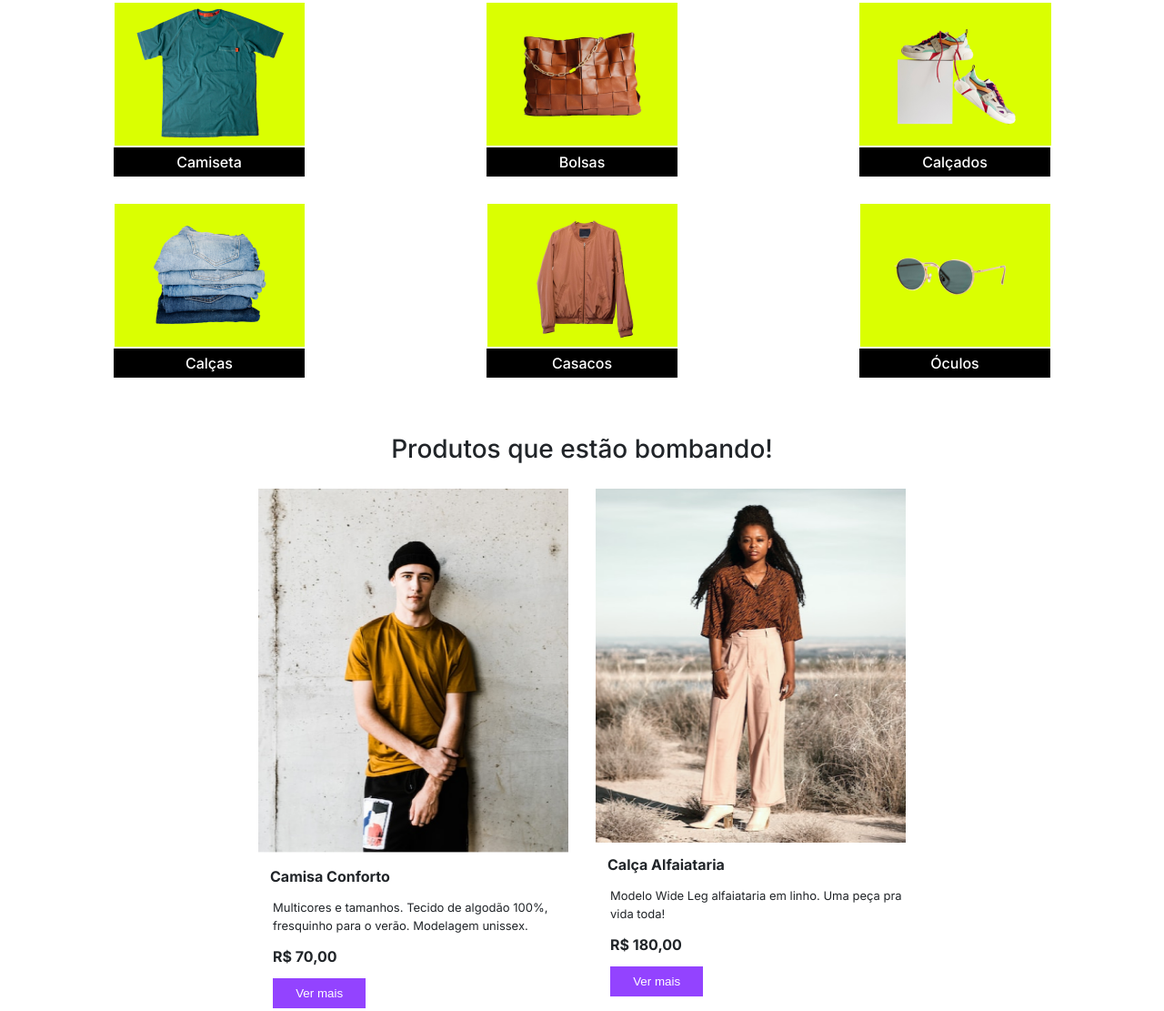
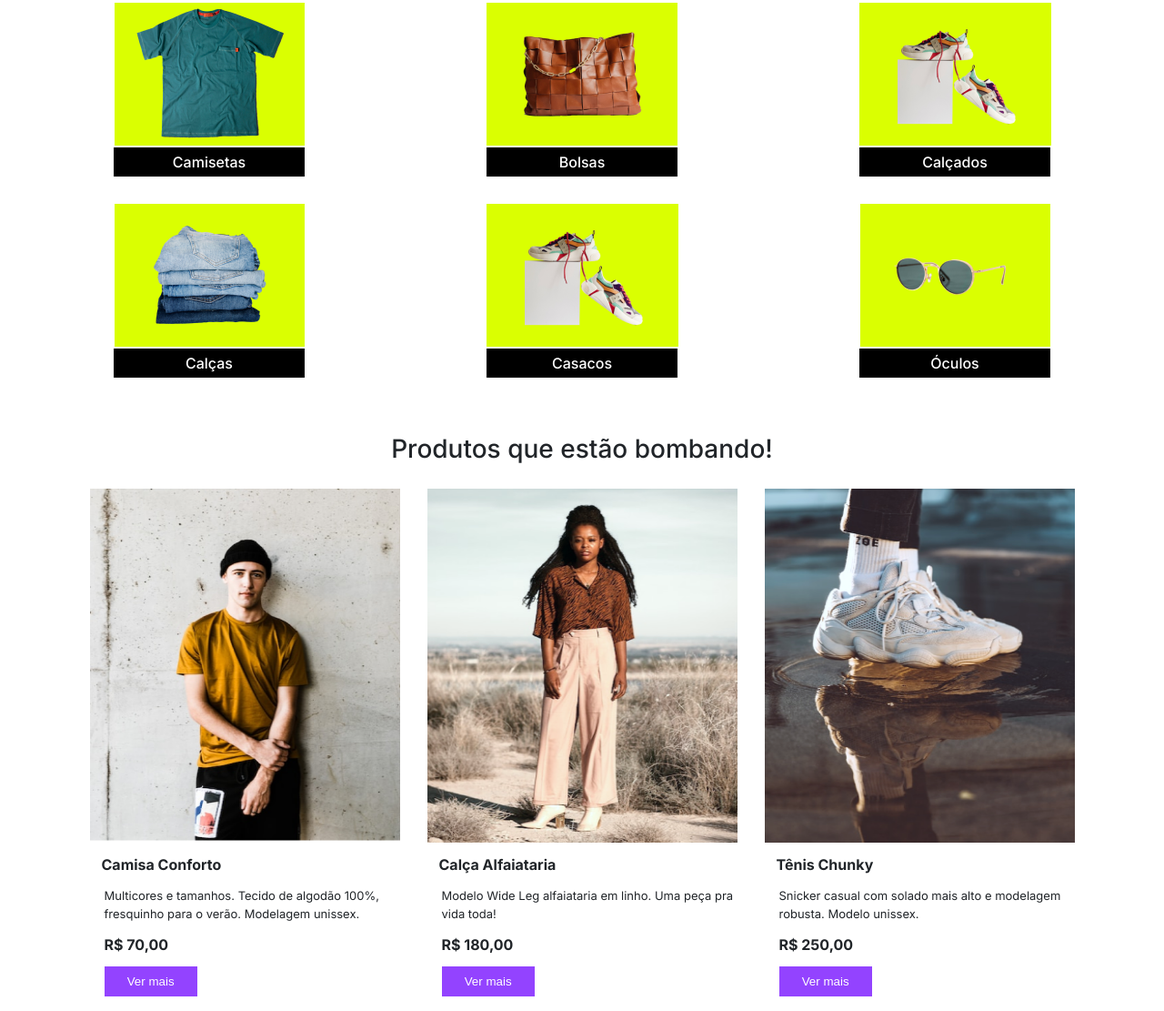
Before and after one commit to viniciuspmacedo/7-challenge-frontend-alura, a website with bundled scripts: page index.html in a window 1280 px wide. Shown: the part 856-1967 px from the top of the page at 91% size. Built offline with nearby package versions, Linux system fonts and the light colour scheme; data requests are answered from the project's data file.

Commit message:
busca por categoria, buscar pelo botão

```diff
--- a/db.json
+++ b/db.json
@@ -2,142 +2,249 @@
     "products": [
         {
             "id": 1,
-            "category":"camisetas",
+            "category": "camisetas",
             "name": "Camisa Conforto",
-            "image":[
+            "image": [
                 "./assets/mobile/imagens-cards/card-camiseta.png",
                 "./assets/tablet/imagens-cards/card-camiseta.png",
                 "./assets/desktop/imagens-cards/card-camiseta.png"
-
             ],
             "description": "Multicores e tamanhos. Tecido de algodão 100%, fresquinho para o verão. Modelagem unissex.",
             "price": 70.00,
             "colors": [
-                {"name": "Azul Claro",
-                "color": "#75D7F0"},
-                {"name": "OffWhite",
-                "color": "#F3F6F7"},
-                {"name": "Preto",
-                "color": "#000000"}
+                {
+                    "name": "Azul Claro",
+                    "color": "#75D7F0"
+                },
+                {
+                    "name": "OffWhite",
+                    "color": "#F3F6F7"
+                },
+                {
+                    "name": "Preto",
+                    "color": "#000000"
+                }
             ],
-            "sizes": ["PP", "P", "M", "G", "GG" ],
-            "seller":"Renner"
+            "sizes": [
+                "PP",
+                "P",
+                "M",
+                "G",
+                "GG"
+            ],
+            "seller": "Renner"
         },
         {
             "id": 2,
-            "category":"calças",
+            "category": "calças",
             "name": "Calça Alfaiataria",
-            "image":[
+            "image": [
                 "./assets/mobile/imagens-cards/card-calca.png",
                 "./assets/tablet/imagens-cards/card-calca.png",
                 "./assets/desktop/imagens-cards/card-calca.png"
-
             ],
             "description": "Modelo Wide Leg alfaiataria em linho. Uma peça pra vida toda!",
             "price": 180.00,
             "colors": [
-                {"name": "Azul Claro",
-                "color": "#75D7F0"},
-                {"name": "OffWhite",
-                "color": "#F3F6F7"},
-                {"name": "Preto",
-                "color": "#000000"}
+                {
+                    "name": "Azul Claro",
+                    "color": "#75D7F0"
+                },
+                {
+                    "name": "OffWhite",
+                    "color": "#F3F6F7"
+                },
+                {
+                    "name": "Preto",
+                    "color": "#000000"
+                }
             ],
-            "sizes": ["PP", "P", "M", "G", "GG" ],
-            "seller":"Renner"
+            "sizes": [
+                "PP",
+                "P",
+                "M",
+                "G",
+                "GG"
+            ],
+            "seller": "Renner"
         },
         {
             "id": 3,
-            "category":"calçados",
+            "category": "calçados",
             "name": "Tênis Chunky",
-            "image":[
+            "image": [
                 "./assets/mobile/imagens-cards/card-tenis.png",
                 "./assets/tablet/imagens-cards/card-tenis.png",
                 "./assets/desktop/imagens-cards/card-tenis.png"
-
             ],
             "description": "Snicker casual com solado mais alto e modelagem robusta. Modelo unissex.",
             "price": 250.00,
             "colors": [
-                {"name": "Azul Claro",
-                "color": "#75D7F0"},
-                {"name": "OffWhite",
-                "color": "#F3F6F7"},
-                {"name": "Preto",
-                "color": "#000000"}
+                {
+                    "name": "Azul Claro",
+                    "color": "#75D7F0"
+                },
+                {
+                    "name": "OffWhite",
+                    "color": "#F3F6F7"
+                },
+                {
+                    "name": "Preto",
+                    "color": "#000000"
+                }
             ],
-            "sizes": ["PP", "P", "M", "G", "GG" ],
-            "seller":"Renner"
+            "sizes": [
+                "PP",
+                "P",
+                "M",
+                "G",
+                "GG"
+            ],
+            "seller": "Renner"
         },
         {
             "id": 4,
-            "category":"casacos",
+            "category": "casacos",
             "name": "Jaqueta Jeans",
-            "image":[
+            "image": [
                 "./assets/mobile/imagens-cards/card-jaqueta.png",
                 "./assets/tablet/imagens-cards/card-jaqueta.png",
                 "./assets/desktop/imagens-cards/card-jaqueta.png"
-
             ],
             "description": "Modelo unissex oversized com gola de camurça. Atemporal e autêntica!",
             "price": 70.00,
             "colors": [
-                {"name": "Azul Claro",
-                "color": "#75D7F0"},
-                {"name": "OffWhite",
-                "color": "#F3F6F7"},
-                {"name": "Preto",
-                "color": "#000000"}
+                {
+                    "name": "Azul Claro",
+                    "color": "#75D7F0"
+                },
+                {
+                    "name": "OffWhite",
+                    "color": "#F3F6F7"
+                },
+                {
+                    "name": "Preto",
+                    "color": "#000000"
+                }
             ],
-            "sizes": ["PP", "P", "M", "G", "GG" ],
-            "seller":"Renner"
+            "sizes": [
+                "PP",
+                "P",
+                "M",
+                "G",
+                "GG"
+            ],
+            "seller": "Renner"
         },
         {
             "id": 5,
-            "category":"óculos",
+            "category": "óculos",
             "name": "Óculos Redondo",
-            "image":[
+            "image": [
                 "./assets/mobile/imagens-cards/card-oculos.png",
                 "./assets/tablet/imagens-cards/card-oculos.png",
                 "./assets/desktop/imagens-cards/card-oculos.png"
-
             ],
             "description": "Armação metálica em grafite com lentes arredondadas. Sem erro!",
             "price": 120.00,
             "colors": [
-                {"name": "Azul Claro",
-                "color": "#75D7F0"},
-                {"name": "OffWhite",
-                "color": "#F3F6F7"},
-                {"name": "Preto",
-                "color": "#000000"}
+                {
+                    "name": "Azul Claro",
+                    "color": "#75D7F0"
+                },
+                {
+                    "name": "OffWhite",
+                    "color": "#F3F6F7"
+                },
+                {
+                    "name": "Preto",
+                    "color": "#000000"
+                }
             ],
-            "sizes": ["Tamanho único"],
-            "seller":"Renner"
-        }
-    ,
+            "sizes": [
+                "Tamanho único"
+            ],
+            "seller": "Renner"
+        },
         {
             "id": 6,
-        "category":"bolsas",
+            "category": "bolsas",
             "name": "Bolsa coringa",
-        "image":[
+            "image": [
                 "./assets/mobile/imagens-cards/card-bolsa.png",
                 "./assets/tablet/imagens-cards/card-bolsa.png",
                 "./assets/desktop/imagens-cards/card-bolsa.png"
-
             ],
             "description": "Bolsa camel em couro sintético de alta duração. Ideal para acompanhar você por uma vida!",
             "price": 120.00,
             "colors": [
-            {"name": "Azul Claro",
-            "color": "#75D7F0"},
-            {"name": "OffWhite",
-            "color": "#F3F6F7"},
-            {"name": "Preto",
-            "color": "#000000"}
+                {
+                    "name": "Azul Claro",
+                    "color": "#75D7F0"
+                },
+                {
+                    "name": "OffWhite",
+                    "color": "#F3F6F7"
+                },
+                {
+                    "name": "Preto",
+                    "color": "#000000"
+                }
             ],
-        "sizes": ["Tamanho único"],
-        "seller":"Renner"
+            "sizes": [
+                "Tamanho único"
+            ],
+            "seller": "Renner"
+        }
+    ],
+    "categories": [
+        {
+            "name": "camisetas",
+            "image": [
+                "./assets/desktop/Categorias/categoria-camiseta.png",
+                "./assets/tablet/Categorias/categoria-camiseta.png",
+                "./assets/mobile/Categorias/categoria-camiseta.png"
+            ]
+        },
+        {
+            "name": "bolsas",
+            "image": [
+                "./assets/desktop/Categorias/categoria-bolsas.png",
+                "./assets/tablet/Categorias/categoria-bolsas.png",
+                "./assets/mobile/Categorias/categoria-bolsas.png"
+            ]
+        },
+        {
+            "name": "calçados",
+            "image": [
+                "./assets/desktop/Categorias/categoria-calcados.png",
+                "./assets/tablet/Categorias/categoria-calcados.png",
+                "./assets/mobile/Categorias/categoria-calcados.png"
+            ]
+        },
+        {
+            "name": "calças",
+            "image": [
+                "./assets/desktop/Categorias/categoria-calcas.png",
+                "./assets/tablet/Categorias/categoria-calcas.png",
+                "./assets/mobile/Categorias/categoria-calcas.png"
+            ]
+        },
+        {
+            "name": "casacos",
+            "image": [
+                "./assets/desktop/Categorias/categoria-calcados.png",
+                "./assets/tablet/Categorias/categoria-calcados.png",
+                "./assets/mobile/Categorias/categoria-calcados.png"
+            ]
+        },
+        {
+            "name": "óculos",
+            "image": [
+                "./assets/desktop/Categorias/categoria-oculos.png",
+                "./assets/tablet/Categorias/categoria-oculos.png",
+                "./assets/mobile/Categorias/categoria-oculos.png"
+            ]
         }
     ]
 }
--- a/index.html
+++ b/index.html
@@ -32,8 +32,8 @@
         </div>
         <div class="form-container">
             <form action="">
-                <input type="text" placeholder="Digite o produto">
-                <button>Buscar</button>
+                <input type="text" placeholder="Digite o produto" data-search-text>
+                <button data-button-search>Buscar</button>
             </form>
         </div>
     </header>
@@ -62,36 +62,39 @@
     <section class="categories">
         <h2>Busque por categoria:</h2>
         <div class="categories-container">
-            <div class="categorie-card">
+            <!-- <div class="category-card">
                 <img class="img-camisetas" src="./assets/mobile/Categorias/categoria-camiseta.png" alt="camiseta">
-                <p>Camiseta</p>
+                <p>Camisetas</p>
             </div>
-            <div class="categorie-card">
+            <div class="category-card">
                 <img class="img-bolsas" src="./assets/mobile/Categorias/categoria-bolsas.png" alt="bolsa">
                 <p>Bolsas</p>
             </div>
-            <div class="categorie-card">
+            <div class="category-card">
                 <img class="img-calcados" src="./assets/mobile/Categorias/categoria-calcados.png" alt="calçados">
                 <p>Calçados</p>
             </div>
-            <div class="categorie-card">
+            <div class="category-card">
                 <img class="img-calcas" src="./assets/mobile/Categorias/categoria-calcas.png" alt="calças">
                 <p>Calças</p>
             </div>
-            <div class="categorie-card">
+            <div class="category-card">
                 <img class="img-casacos" src="./assets/mobile/Categorias/categoria-casacos.png" alt="casacos">
                 <p>Casacos</p>
             </div>
-            <div class="categorie-card">
+            <div class="category-card">
                 <img class="img-oculos" src="./assets/mobile/Categorias/categoria-oculos.png" alt="Óculos">
                 <p>Óculos</p>
-            </div>
+            </div> -->
         </div>
     </section>
 
     <section class="products">
         <h2>Produtos que estão bombando!</h2>
         <div class="products-container">
+
+        </div>
+
         <dialog class="products__modal" data-modal-products>
             <div class="modal__top">
                 <span class="material-icons modal__icon">check_circle_outline</span>
@@ -99,6 +102,7 @@
                 <span class="material-icons modal__close">close</span>
             </div>
         </dialog>
+
     </section>
 
     <section class="facilities">
@@ -154,10 +158,11 @@
         </p>
     </footer>
 
+    <script src="./js/main.js" type="module"></script>
     <script src="./js/menu.js"></script>
     <script src="./js/banner.js"></script>
     <script src="./js/newsletter.js"></script>
-    <script src="./js/products.js" type="module"></script>
+    <script src="./js/search.js" type="module"></script>
 
 
 </body>
--- a/js/apiConection.js
+++ b/js/apiConection.js
@@ -1,9 +1,23 @@
-async function apiConection(){
+async function apiProducts() {
     const response = await fetch("http://localhost:3000/products");
     const productsList = await response.json();
     return productsList;
 }
 
+async function apiCategories(){
+    const apiResponse = await fetch("http://localhost:3000/categories");
+    const categoriesList = await apiResponse.json();
+    return categoriesList;
+}
 
+async function searchInProducts(searchedTerm) {
+    const apiResponse = await fetch(`http://localhost:3000/products/?q=${searchedTerm}`);
+    const result = await apiResponse.json();
+    return result;
+}
 
-export const api = {apiConection}
+export const api = {
+    apiProducts,
+    searchInProducts,
+    apiCategories
+}
--- /dev/null
+++ b/js/categories.js
@@ -0,0 +1,47 @@
+import { api } from "./apiConection.js";
+const categoriesContainer = document.querySelector('.categories-container');
+
+
+function showCategories(categories, showProducts, screen, modal) {
+
+    categoriesContainer.innerHTML = '';
+
+    categories.forEach(category => {
+        categoriesContainer.
+        appendChild(createCategoryCard(category, showProducts, screen, modal));
+
+    });
+
+}
+
+function createCategoryCard(category, showProducts, screen, modal) {
+
+    const name = category.name.replace(category.name[0], (category.name)[0].toUpperCase())
+    const image = screen < 768 ? category.image[2] :
+        screen < 1440 ? category.image[1] : category.image[0]
+
+    const categoryCard = document.createElement('div');
+    categoryCard.className = 'category-card'
+    categoryCard.innerHTML = `
+    <img src="${image}" alt="${category.name}">
+    <p>${name}</p>`;
+
+    categoryCard.addEventListener('click', async () => {
+        const result = await searchByCategory(name);
+        showProducts(result, screen, modal);
+    })
+
+    return categoryCard;
+
+}
+
+export const categories = {
+    showCategories
+}
+
+async function searchByCategory(category){
+    const result = await api.searchInProducts(category)
+    return result;
+}
+
+//showCategories(categoriesList)
--- /dev/null
+++ b/js/main.js
@@ -0,0 +1,31 @@
+import { categories } from "./categories.js";
+import { api } from "./apiConection.js";
+import { products } from "./products.js";
+import { search } from "./search.js";
+
+let screen = window.screen.width
+const categoriesList = await api.apiCategories();
+const productsList = await api.apiProducts();
+const productModal = document.querySelector('[data-modal-products]');
+const iconCloseProductModal = productModal.querySelector('.modal__close');
+const buttonSearch = document.querySelector('[data-button-search]');
+const searchText = document.querySelector('[data-search-text]');
+
+categories.showCategories(categoriesList, products.showProducts, screen, productModal);
+products.showProducts(productsList, screen, productModal)
+
+window.addEventListener('resize', () => {
+    screen = window.screen.width
+    categories.showCategories(categoriesList, products.showProducts, screen, productModal);
+    products.showProducts(productsList, screen, productModal)
+})
+
+iconCloseProductModal.addEventListener('click', () => {
+    products.closeProdctModal(productModal)
+})
+
+buttonSearch.addEventListener('click', async (evento) => {
+    evento.preventDefault();
+    const result = await search.searchProduct(searchText.value)
+    products.showProducts(result, screen, productModal)
+})
--- a/js/products.js
+++ b/js/products.js
@@ -1,13 +1,19 @@
-import { api } from "./apiConection.js";
-
-const productsList = await api.apiConection();
-const productsContainerElement = document.querySelector('.products-container');
-const productModal = document.querySelector('[data-modal-products]')
-const closeProductModal = productModal.querySelector('.modal__close');
 
 
 
-function createProductCard(product) {
+function showProducts(listOfProducts, screen, modal) {
+    const productsContainerElement = document.querySelector('.products-container');
+    productsContainerElement.innerHTML = '';
+
+    for (const product of listOfProducts) {
+        productsContainerElement.appendChild(createProductCard(product, screen, listOfProducts, modal));
+    }
+}
+
+function createProductCard(product, screen, listOfProducts, modal) {
+
+    const image = screen < 768 ? product.image[0] :
+        screen < 1440 ? product.image[1] : product.image[2]
 
     const price = new Intl.NumberFormat('pt-BR', { style: 'currency', currency: 'BRL' })
         .format(product.price)
@@ -19,7 +25,7 @@ function createProductCard(product) {
     const productPrice = document.createElement('span');
     const productButton = document.createElement('button');
 
-    productImage.setAttribute('src', `${product.image[0]}`)
+    productImage.setAttribute('src', `${image}`)
     productImage.setAttribute('alt', `${product.name}`)
 
     productTitle.className = 'title';
@@ -42,25 +48,16 @@ function createProductCard(product) {
     productCard.appendChild(productButton);
 
     productButton.addEventListener('click', () => {
-
-        productModal.appendChild(createModalContent(product.id));
-        productModal.showModal();
+        modal.appendChild(createModalContent(listOfProducts, product.id));
+        modal.showModal();
     })
 
-    return productCard
+    return productCard;
 }
 
-function showProducts(listOfProducts) {
-    for (const product of listOfProducts) {
-        productsContainerElement.appendChild(createProductCard(product))
-    }
-}
+function createModalContent(listOfProducts, id) {
 
-
-
-function createModalContent(id) {
-
-    const product = productsList.find(item => item.id === id);
+    const product = listOfProducts.find(item => item.id === id);
 
     const price = new Intl.NumberFormat('pt-BR', { style: 'currency', currency: 'BRL' })
         .format(product.price)
@@ -103,7 +100,6 @@ function createModalContent(id) {
     return contentElement
 
 }
-
 
 function createSizesMenu(product) {
     const sizes = product.sizes
@@ -150,14 +146,13 @@ function createColorsMenu(product) {
     return fieldset
 }
 
-showProducts(productsList)
+function closeProdctModal(modal) {
+    const node = modal.querySelector('.modal__content')
+    node.parentNode.removeChild(node)
+    modal.close();
+}
 
-closeProductModal.addEventListener('click', () => {
-    closeModal()
-})
-
-function closeModal() {
-    const node = productModal.querySelector('.modal__content')
-    node.parentNode.removeChild(node)
-    productModal.close();
+export const products = {
+    showProducts,
+    closeProdctModal
 }
--- /dev/null
+++ b/js/search.js
@@ -0,0 +1,12 @@
+import { api } from "./apiConection.js";
+
+async function searchProduct(searchedTerm) {
+
+    return  await api.searchInProducts(searchedTerm)
+
+}
+
+
+export const search = {
+    searchProduct
+}
--- a/styles/_components/_categories.scss
+++ b/styles/_components/_categories.scss
@@ -30,7 +30,7 @@
             grid-template-columns: repeat(6, 1fr);
         }
 
-        .categorie-card {
+        .category-card {
             width: 146px;
 
             @include medium-screen {
--- a/styles/_components/_products.scss
+++ b/styles/_components/_products.scss
@@ -10,19 +10,19 @@
     margin: 24px;
 
     .products-container {
-        display: grid;
-        grid-template-columns: 1fr;
-        row-gap: 30px;
-        justify-items: center;
+        padding: 0 auto;
+        display: flex;
+        gap: 30px;
+        flex-wrap: wrap;
+        justify-content: center;
 
         @include medium-screen {
-            grid-template-columns: repeat(2, 1fr);
+
             column-gap: 30px;
             row-gap: 32px;
         }
 
         @include large-screen {
-            grid-template-columns: repeat(3, 1fr);
             gap: 30px;
         }
 
```
Also changed, not shown: styles/style.css, 1 other file. Lines whose indentation alone changed are shown as unchanged.
